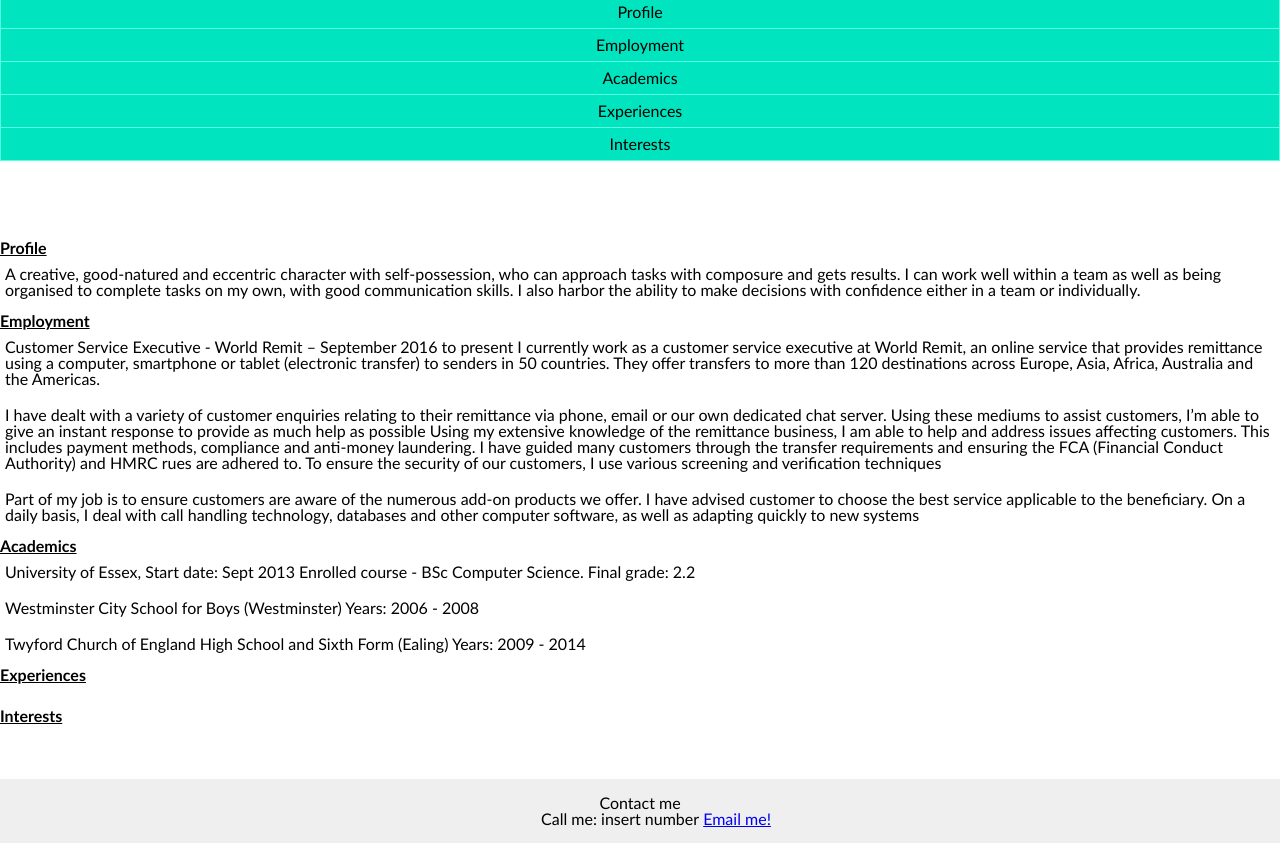
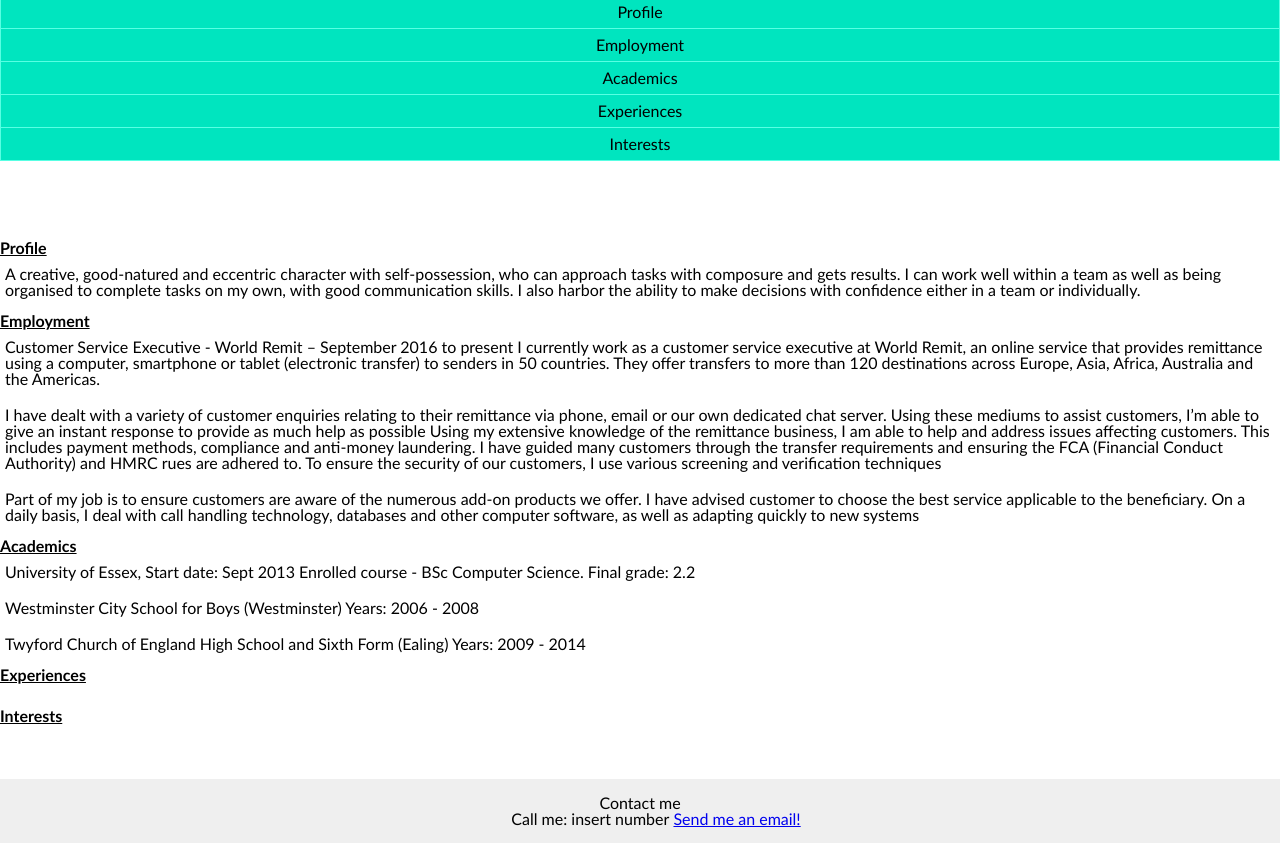
Before and after one commit to jboateng94/cvsite, a plain HTML site: page my-project/index.html in a window 1280 px wide. Shown: the part 35-878 px from the top of the page. Drawn offline with Linux system fonts and the light colour scheme.

Commit message:
added mailto in the footer

```diff
--- a/my-project/index.html
+++ b/my-project/index.html
@@ -69,7 +69,7 @@
 			<h4>Contact me</h4>
 			<ul>
 				<li> Call me: insert number</li>
-				<li><a href="mailto:jboateng94@live.co.uk">Email me!</a></li>
+				<li><a href="mailto:jboateng94@live.co.uk">Send me an email!</a></li>
 			</ul>
 		</nav>
 
```
